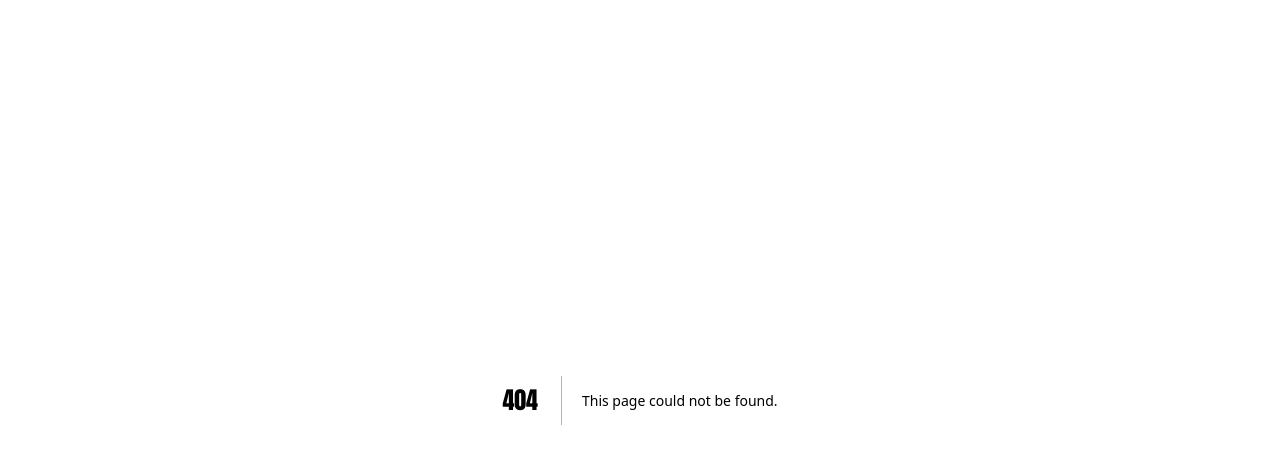
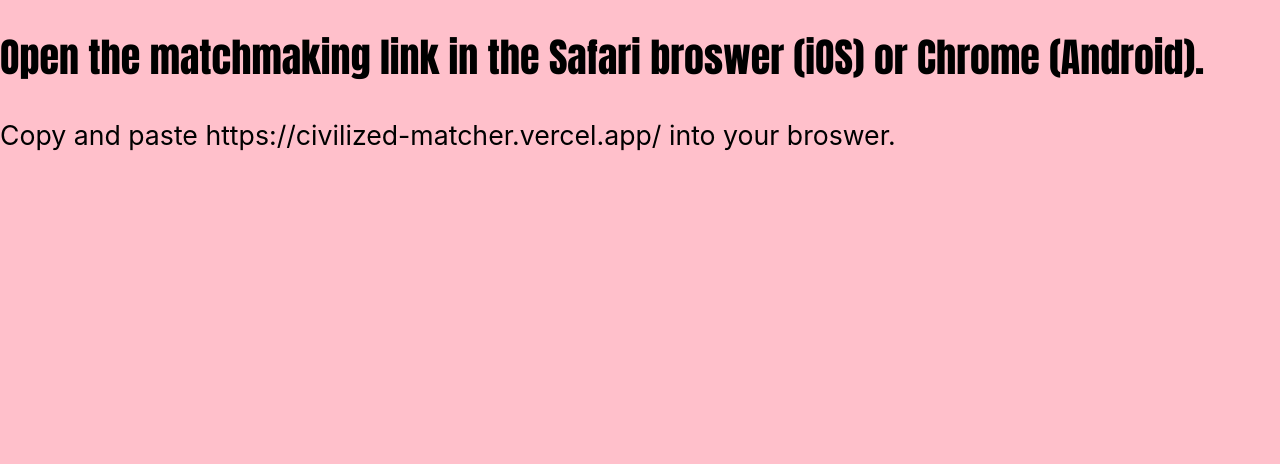
Before and after one commit to Coder2195Text/civilized-matcher-archive, a Next.js app: page /unsupported in a window 1280 px wide. Before the commit this address had no page. Shown: the top 464 px of the page. Built offline with nearby package versions, Linux system fonts and the light colour scheme.

Commit message:
new commits

```diff
--- a/pages/form.tsx
+++ b/pages/form.tsx
@@ -35,7 +35,10 @@ export default function Form() {
 
   if (progress == "no") {
     fetch("/api/getUser")
-      .then((res) => res.json())
+      .then((res) => {
+        if (res.status > 400) Router.push("/unsupported");
+        return res.json();
+      })
       .then(async (value: DiscordProfile) => {
         const data = value;
         let response = (await fetch("/api/getResponse").then((res) =>
--- /dev/null
+++ b/pages/unsupported.tsx
@@ -0,0 +1,20 @@
+import Head from "next/head";
+import styles from "../styles/Home.module.css";
+import { DiscordLoginButton } from "react-social-login-buttons";
+import { signIn, useSession } from "next-auth/react";
+import Router from "next/router";
+
+export default function Home() {
+  return (
+    <div>
+      <h1>
+        Open the matchmaking link in the Safari broswer (iOS) or Chrome
+        (Android).
+      </h1>
+      <br />
+      <div>
+        Copy and paste https://civilized-matcher.vercel.app/ into your broswer.
+      </div>
+    </div>
+  );
+}
```
